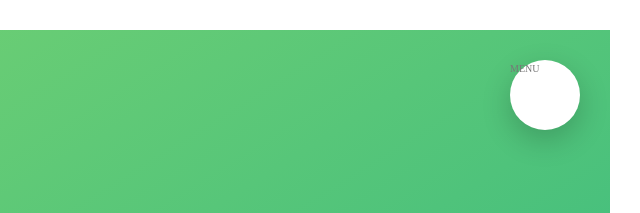
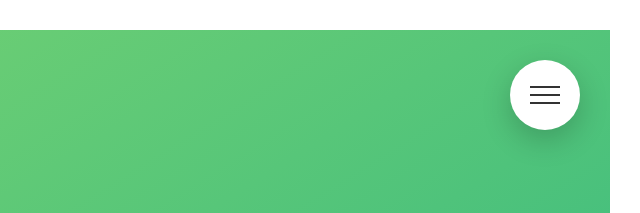
Before and after one commit to anish732/Natour, a website: page index.html in a window 1280 px wide. Shown: the top 213 px of the page, 640-1280 px from the left. Drawn offline with Linux system fonts and the light colour scheme.

Commit message:
add psudo element in button

```diff
--- a/index.html
+++ b/index.html
@@ -16,7 +16,9 @@
   <body>
     <div class="navigation">
       <input type="checkbox" class="navigation__checkbox" id="navi-toggle" />
-      <label for="navi-toggle" class="navigation__button">MENU</label>
+      <label for="navi-toggle" class="navigation__button">
+        <span class="navigation__icon">&nbsp;</span>
+      </label>
       <div class="navigation__background">&nbsp;</div>
       <nav class="navigation__nav">
         <ul class="navigation__list">
--- a/sass/layout/_navigation.scss
+++ b/sass/layout/_navigation.scss
@@ -11,6 +11,7 @@
     top: 6rem;
     right: 6rem;
     border-radius: 50%;
+    text-align: center;
     z-index: 2000;
     box-shadow: 0 1rem 3rem rgba($color-black, 0.2);
   }
@@ -92,4 +93,32 @@
     opacity: 1;
     width: 100%;
   }
+
+  //ICON
+
+  &__icon {
+    position: relative;
+    margin-top: 3.4rem;
+    &,
+    &::before,
+    &::after {
+      width: 3rem;
+      height: 2px;
+      background-color: $color-grey-dark-3;
+      display: inline-block;
+    }
+
+    &::before,
+    &::after {
+      content: "";
+      position: absolute;
+      left: 0;
+    }
+    &::before {
+      top: -0.8rem;
+    }
+    &::after {
+      top: 0.8rem;
+    }
+  }
 }
```
Also changed, not shown: css/style.css.
